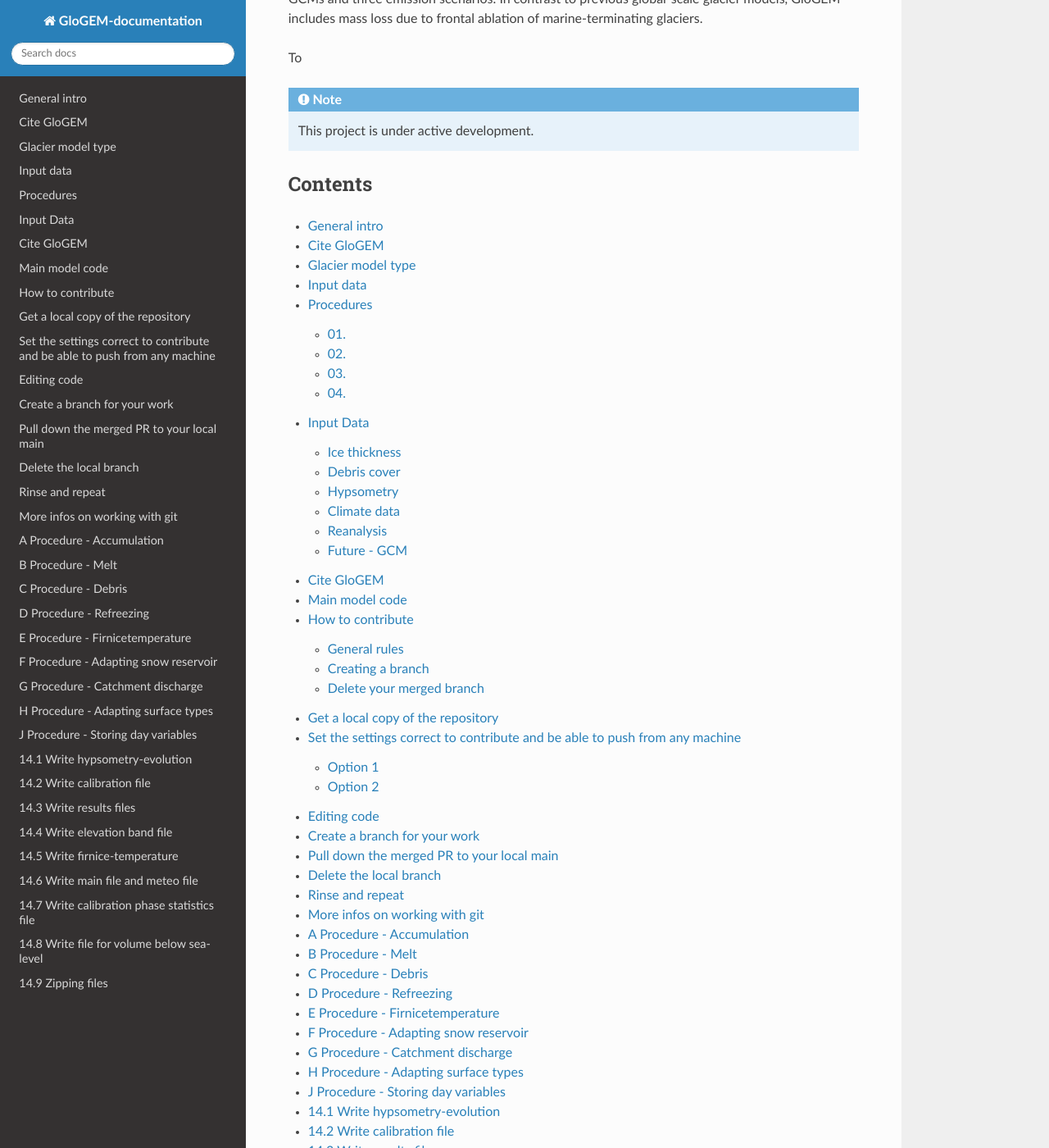
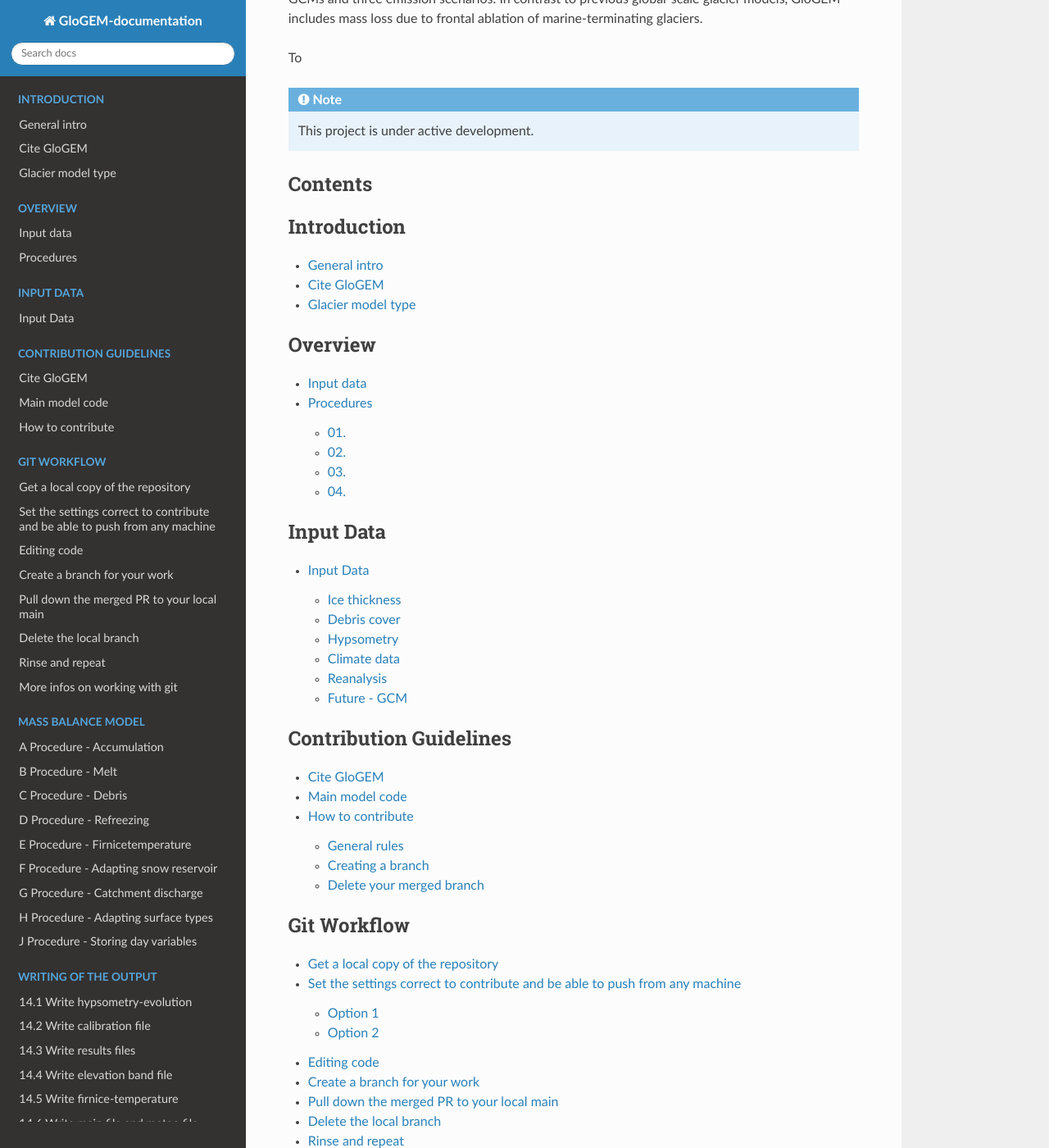
Before and after one commit to sdrocer/GloGEM-documentation, a Sphinx documentation site: the page built from docs/source/index.rst, in a window 1280 px wide and 1400 px high, scrolled down 221 px. Shown: the whole window at 82% size. Built offline with Sphinx 7.4.7 and the Read the Docs theme 3.1.0, drawn with Linux system fonts in a browser that asks for light colours; pages that are not in the unit, such as notebooks, are missing from menus; some of the changed text lies outside the part shown.

```diff
--- a/docs/source/index.rst
+++ b/docs/source/index.rst
@@ -16,15 +16,66 @@ Contents
 
 .. toctree::
    :maxdepth: 2
+   :caption: Introduction
 
    Introduction <00.-Introduction.md>
+
+.. toctree::
+   :maxdepth: 2
+   :caption: Overview
+
    Overview <01.-Overview.md>
+
+.. toctree::
+   :maxdepth: 2
+   :caption: Input Data
+
    Input Data <02.-Input-data.md>
+
+.. toctree::
+   :maxdepth: 2
+   :caption: Contribution Guidelines
+
    Contribution Guidelines <03.-Contribution-guidelines.md>
+
+.. toctree::
+   :maxdepth: 2
+   :caption: Git Workflow
+
    Git Workflow <04.-Git-workflow.md>
+
+.. toctree::
+   :maxdepth: 2
+   :caption: Mass Balance Model
+
    Mass Balance Model <05.-Mass-balance-model.md>
+
+.. toctree::
+   :maxdepth: 2
+   :caption: Debris Evolution Model
+
    Debris Evolution Model <06.-Debris-evo-model.md>
+
+.. toctree::
+   :maxdepth: 2
+   :caption: Calving Model
+
    Calving Model <07.-Calving-model.md>
+
+.. toctree::
+   :maxdepth: 2
+   :caption: Glacier Retreat Model
+
    Glacier Retreat Model <13.-Glacier-retreat-model.md>
+
+.. toctree::
+   :maxdepth: 2
+   :caption: Writing of the Output
+
    Writing of the Output <14.-Writing-of-the-output.md>
+
+.. toctree::
+   :maxdepth: 2
+   :caption: Procedure and Plotting
+
    Procedure and Plotting <15.-Procedure---Plotting.md>
```
